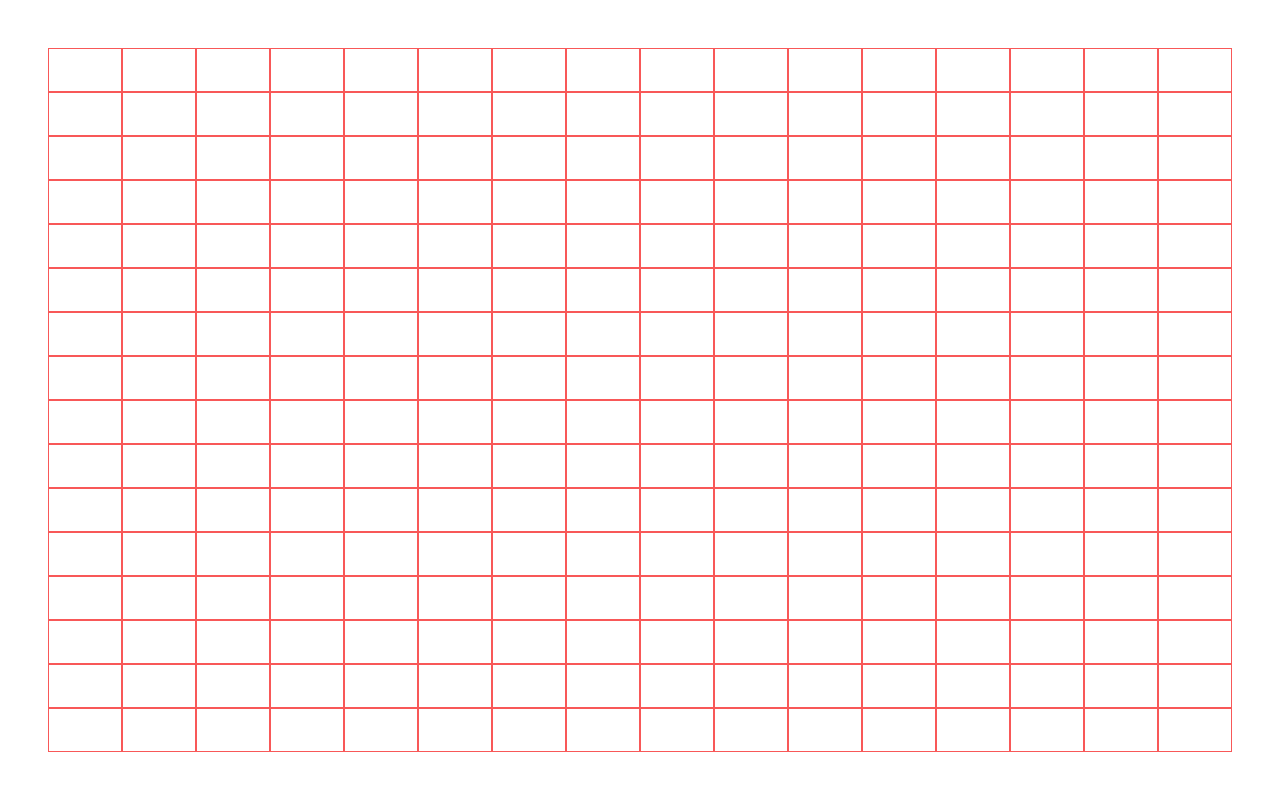
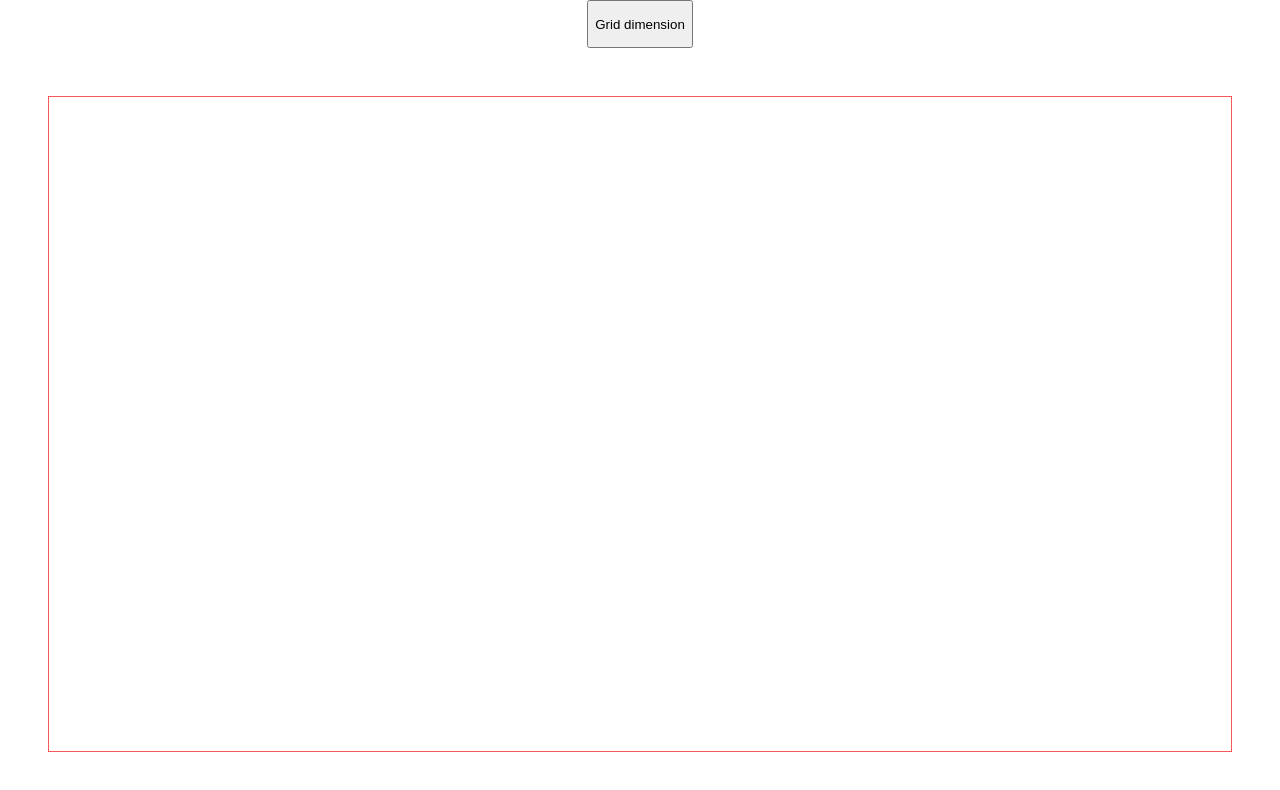
Before and after one commit to leo-peres/etch-a-sketch, a plain HTML site: page index.html in a window 1280 px wide. Drawn offline with Linux system fonts and the light colour scheme.

Commit message:
Allow user to change dimension of grid

```diff
--- a/index.html
+++ b/index.html
@@ -9,6 +9,8 @@
 </head>
 <body>
 
+    <button id="popup-button">Grid dimension</button>
+
     <div id="grid-container"></div>
 
 </body>
--- a/script.js
+++ b/script.js
@@ -9,6 +9,15 @@ gridContainer.addEventListener("mouseover", (evt) => {
 
 const gridArray = new Array(16);
 const rowsArray = new Array(16);
+
+const popupButton = document.querySelector("#popup-button");
+popupButton.addEventListener("click", () => {
+    let newDim = parseInt(prompt("Type new dimension (max value: 100)"));
+    if(newDim !== NaN && newDim >= 1 && newDim <= 100) {
+        gridContainer.innerHTML = '';
+        createGrid(newDim);
+    }
+});
 
 function createGrid(dim) {
 
--- a/style.css
+++ b/style.css
@@ -6,13 +6,20 @@ body {
     justify-content: stretch;
 }
 
+#popup-button {
+    padding: auto;
+    flex: 0 0 48px;
+    align-self: center;
+}
+
 #grid-container {
-    padding:48px;
+    border: 1px solid rgb(248, 88, 88);
+    margin:48px;
     display: flex;
     flex-direction: column;
     justify-content: stretch;
     align-items: stretch;
-    flex: auto;
+    flex: 1 1 auto;
 }
 
 .row {
@@ -22,7 +29,7 @@ body {
 }
 
 .cell {
-    border: 1px solid rgb(248, 88, 88);
+    /*border: 1px solid rgb(248, 88, 88);*/
     flex: auto;
 }
 
```
